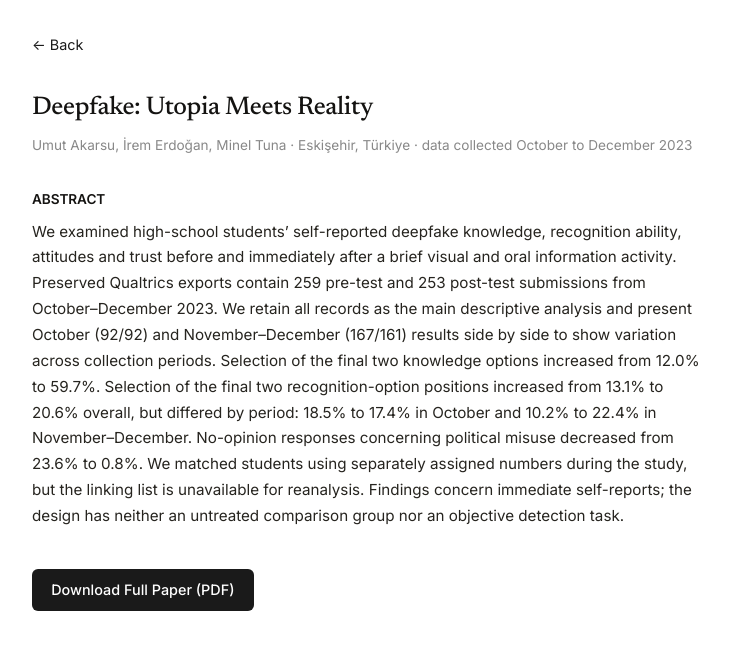
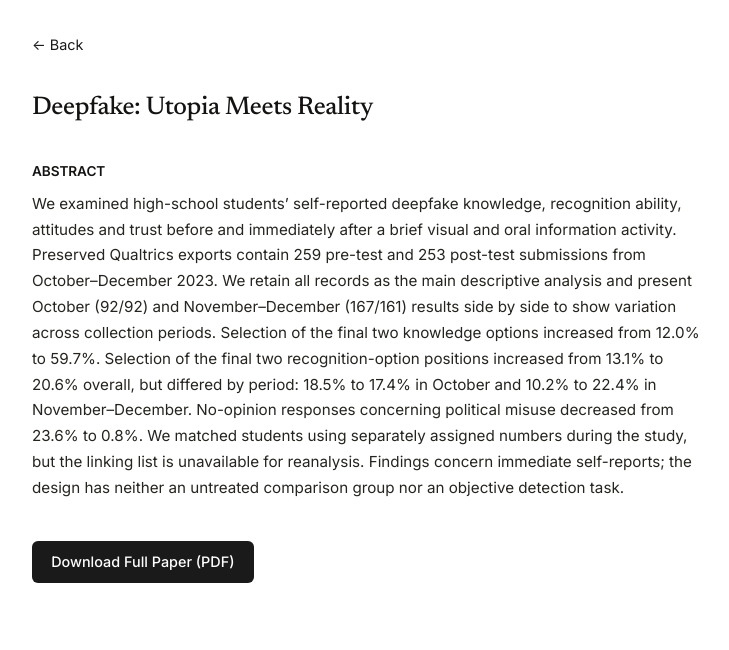
Before and after one commit to umutakarsu/umutakarsu.com, a plain HTML site: page deepfake-research.html in a window 1280 px wide. Shown: the whole page, without its empty margins (268-997 px from the left). Drawn offline with Linux system fonts and the light colour scheme.

Commit message:
Deepfake page: remove authors/location/date line
Co-Authored-By: Claude Fable 5.2 <noreply@anthropic.com>

```diff
--- a/deepfake-research.html
+++ b/deepfake-research.html
@@ -87,7 +87,6 @@ p {
 <div class="container">
   <a href="/" class="back">&larr; Back</a>
   <h1>Deepfake: Utopia Meets Reality</h1>
-  <p class="meta">Umut Akarsu, İrem Erdoğan, Minel Tuna · Eskişehir, Türkiye · data collected October to December 2023</p>
 
   <h2>Abstract</h2>
   <p>We examined high-school students’ self-reported deepfake knowledge, recognition ability, attitudes and trust before and immediately after a brief visual and oral information activity. Preserved Qualtrics exports contain 259 pre-test and 253 post-test submissions from October–December 2023. We retain all records as the main descriptive analysis and present October (92/92) and November–December (167/161) results side by side to show variation across collection periods. Selection of the final two knowledge options increased from 12.0% to 59.7%. Selection of the final two recognition-option positions increased from 13.1% to 20.6% overall, but differed by period: 18.5% to 17.4% in October and 10.2% to 22.4% in November–December. No-opinion responses concerning political misuse decreased from 23.6% to 0.8%. We matched students using separately assigned numbers during the study, but the linking list is unavailable for reanalysis. Findings concern immediate self-reports; the design has neither an untreated comparison group nor an objective detection task.</p>
```
